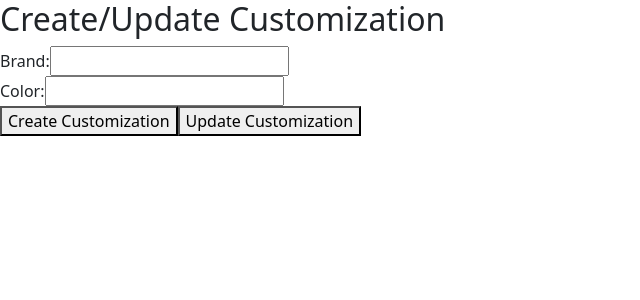
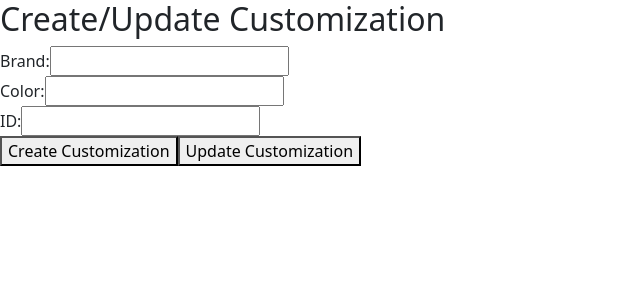
Before and after one commit to NaderElias/W-Project-dd, a React (Vite) app in the folder Frontend/: page /branding in a window 1280 px wide. Shown: the top 300 px of the page, without its empty margins (0-640 px from the left). Built offline with nearby package versions, Linux system fonts and the light colour scheme.

Commit message:
Update Branding.jsx

```diff
--- a/Frontend/src/pages/Branding.jsx
+++ b/Frontend/src/pages/Branding.jsx
@@ -4,6 +4,7 @@ import axios from 'axios';
 const CustomizationForm = () => {
   const [brand, setBrand] = useState('');
   const [color, setColor] = useState('');
+  const [_id, setId] = useState(''); // Assuming you manage the _id in your component state
 
   // Create an axios instance with withCredentials set to true
   const axiosInstance = axios.create({
@@ -45,6 +46,10 @@ const CustomizationForm = () => {
         <label>Color:</label>
         <input type="text" value={color} onChange={(e) => setColor(e.target.value)} />
       </div>
+      <div>
+        <label>ID:</label>
+        <input type="text" value={_id} onChange={(e) => setId(e.target.value)} />
+      </div>
       <button onClick={handleCreateCustomization}>Create Customization</button>
       <button onClick={handleUpdateCustomization}>Update Customization</button>
     </div>
```
